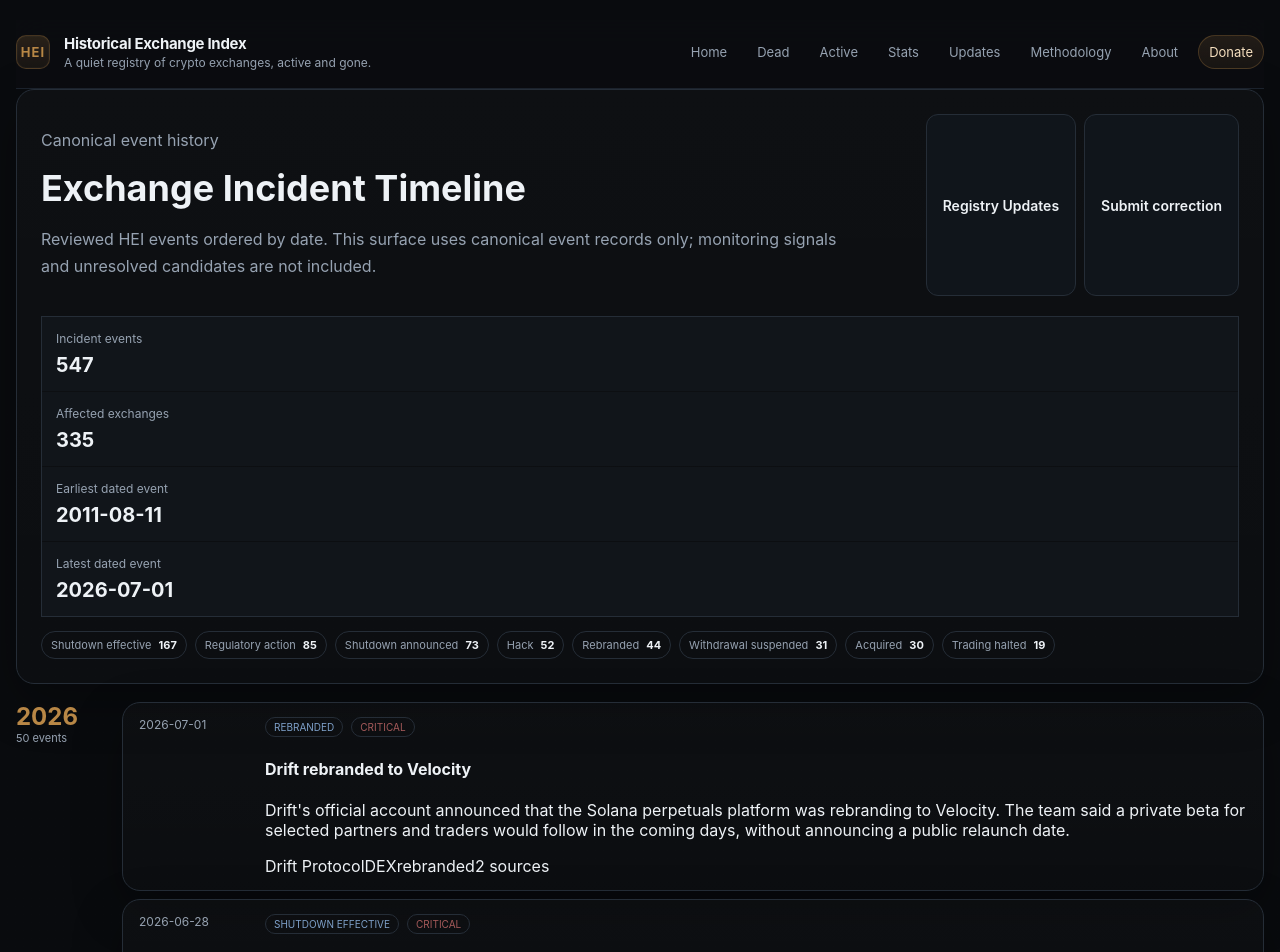
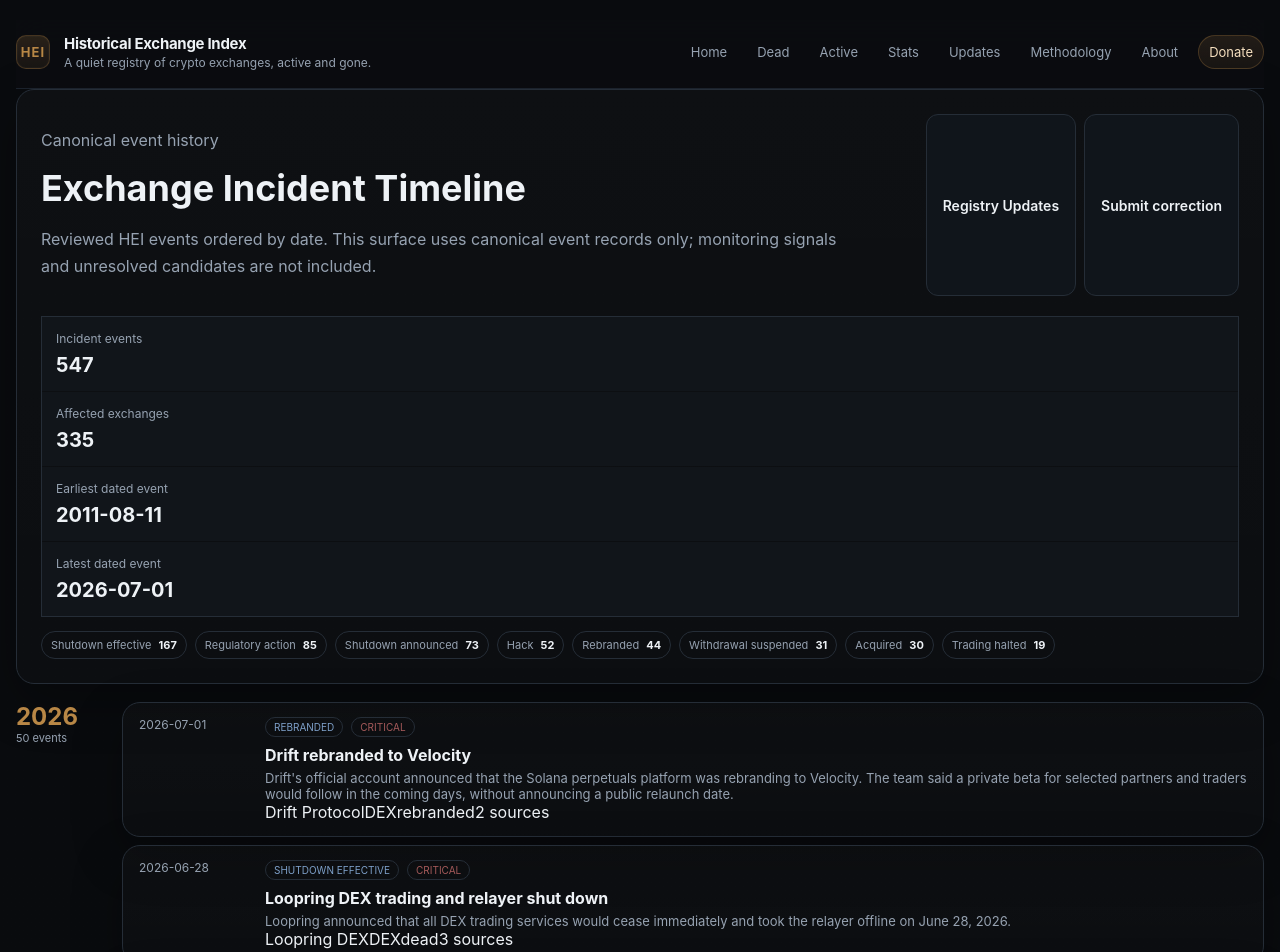
Before and after one commit to badjoke-lab/historical-exchange-index, a Next.js app: page /timeline in a window 1280 px wide. Shown: the top 952 px of the page. Built offline with nearby package versions, Linux system fonts and the light colour scheme; no server answers.

Commit message:
Add timeline text styles

```diff
--- a/src/app/timeline/timeline.module.css
+++ b/src/app/timeline/timeline.module.css
@@ -25,3 +25,5 @@
 .impact_high{color:var(--limited)}
 .impact_medium{color:var(--inactive)}
 .impact_low{color:var(--muted)}
+.eventBody h4{margin:8px 0 5px;font-size:16px}
+.eventBody p{margin:0;color:var(--muted);font-size:13px}
```
